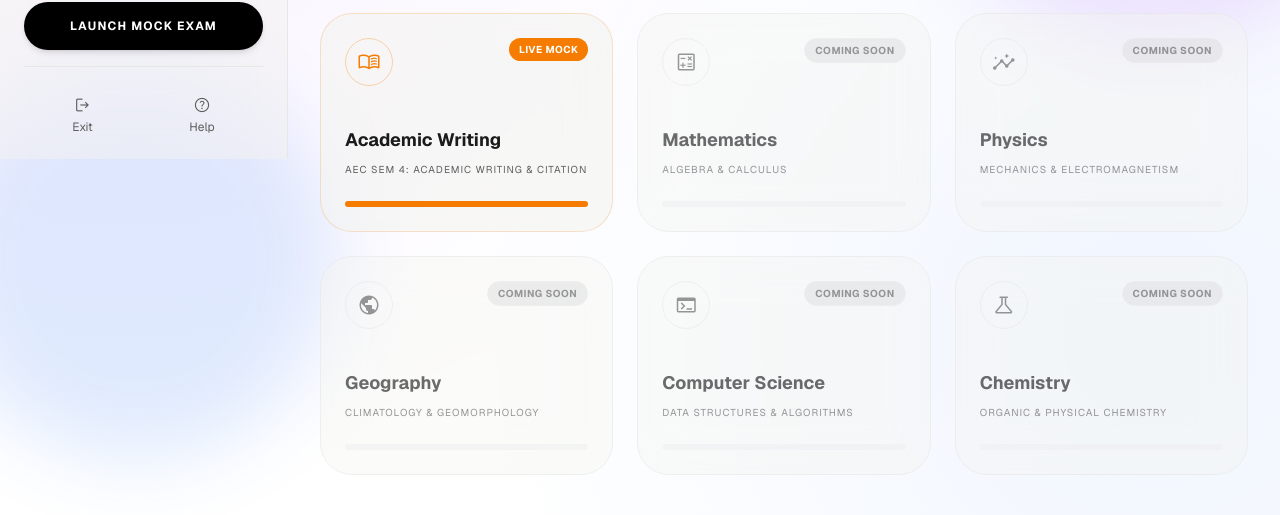
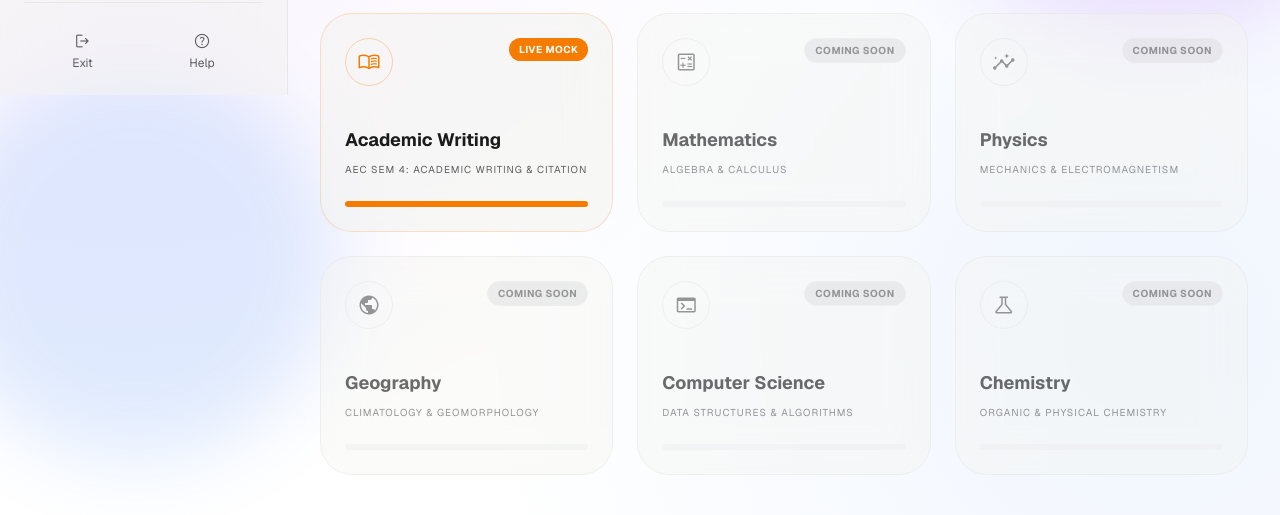
Before and after one commit to aryanRN2/BHU-EXAM, a website: page dashboard.html in a window 1280 px wide. Shown: the part 379-894 px from the top of the page. Drawn offline with nearby package versions, Linux system fonts and the light colour scheme; sample sign-in values are in the browser's storage.

Commit message:
feat: remove launch mock exam button from sidebar in dashboard

```diff
--- a/dashboard.html
+++ b/dashboard.html
@@ -166,9 +166,6 @@
             </nav>
         </div>
         <div class="flex flex-col gap-4">
-            <button onclick="startAcademicWritingExam()" class="bg-primary text-on-primary w-full py-4 rounded-full text-xs font-bold tracking-widest uppercase hover:scale-[1.02] active:scale-95 transition-transform shadow-md">
-                Launch Mock Exam
-            </button>
             <div class="flex border-t border-border-subtle pt-6 justify-around text-xs">
                 <button onclick="handleLogout()" class="text-secondary hover:text-primary transition-colors flex flex-col items-center">
                     <span class="material-symbols-outlined text-lg">logout</span>
```
